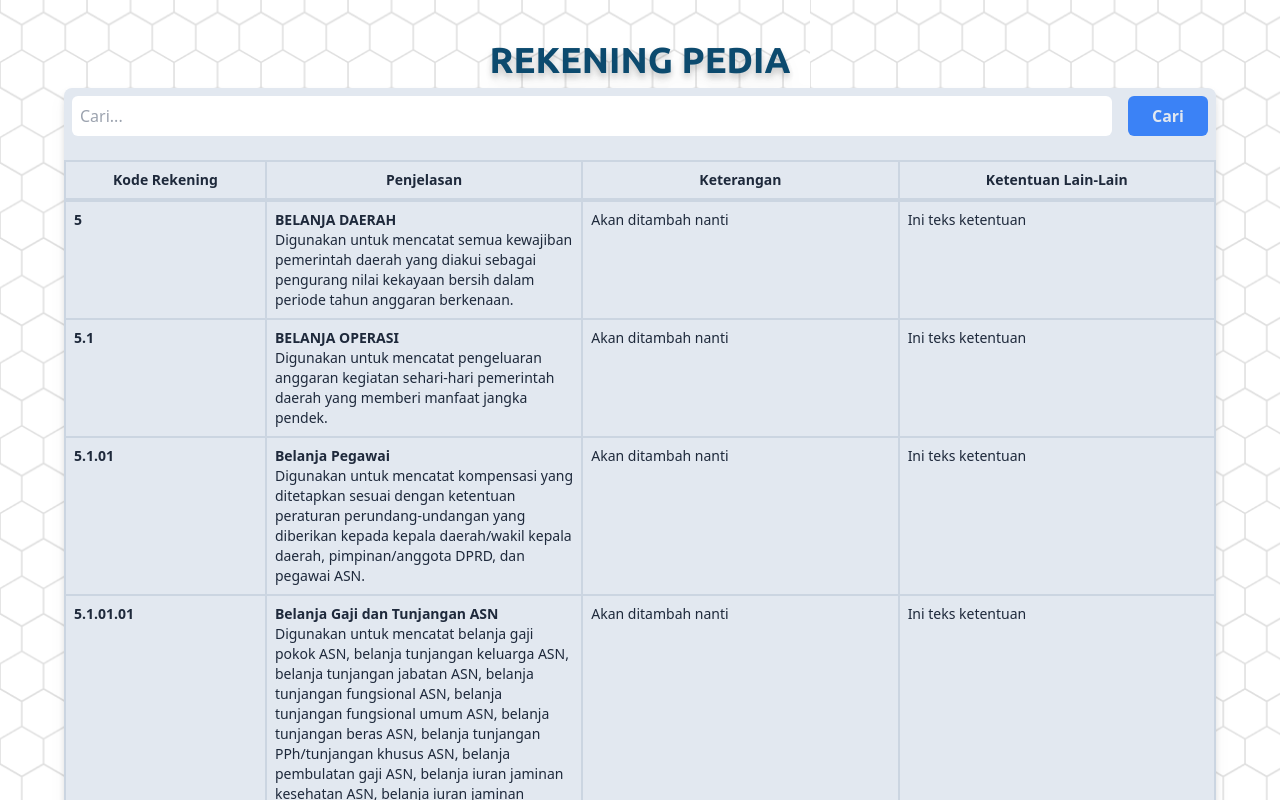
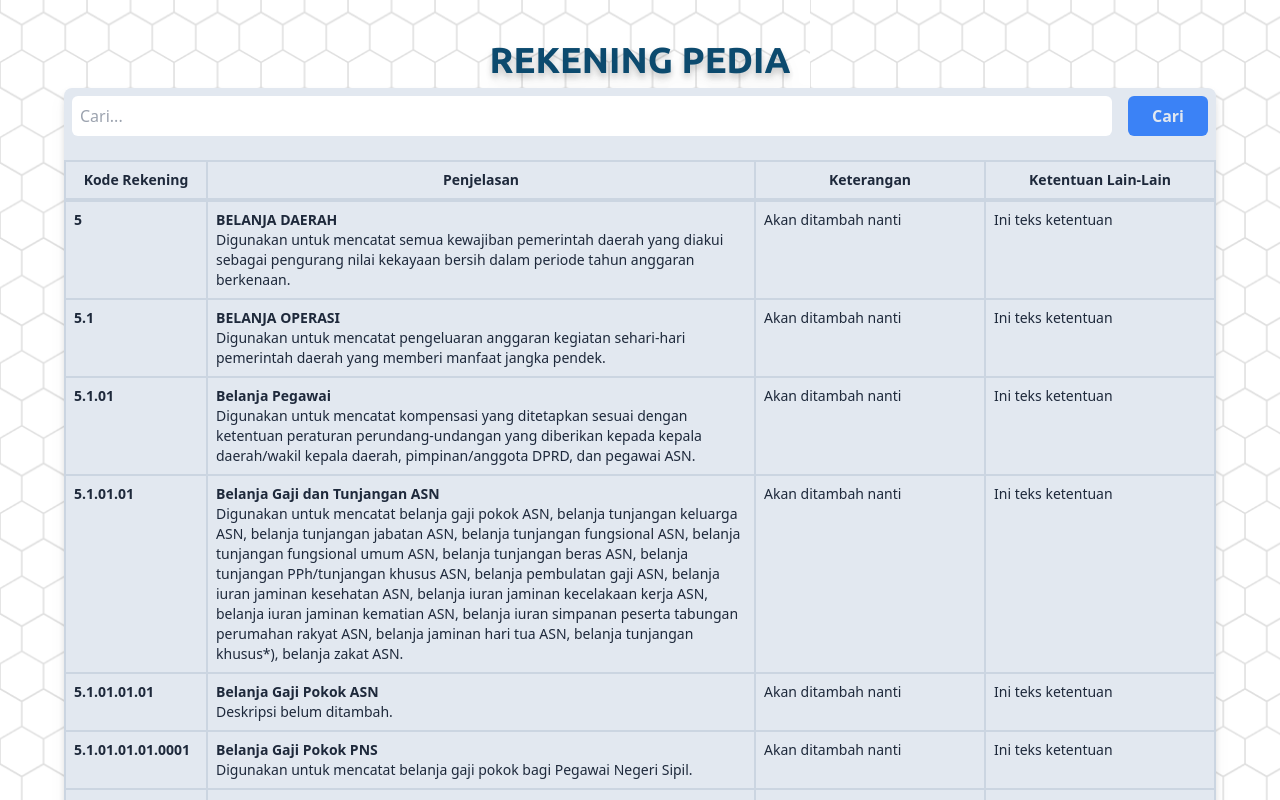
Before and after one commit to Bidang-Anggaran/kb-bakeuda, a React (Vite) app: page / in a window 1280 px wide. Shown: the top 800 px of the page. Built offline with nearby package versions, Linux system fonts and the light colour scheme.

Commit message:
fix: changed cell width

```diff
--- a/src/components/ItemsList.jsx
+++ b/src/components/ItemsList.jsx
@@ -45,12 +45,12 @@ const ItemsList = () => {
         ) : null}
         {currentData.map((e) => (
           <div key={e.kode} className="flex">
-            <div className="min-w-36 flex-[2] border-x-2 border-slate-300">
+            <div className="min-w-36 flex-[1] border-x-2 border-slate-300">
               <h2 className="font-bold  text-sm p-2">
                 {formatString(e.kode)}
               </h2>
             </div>
-            <div className="p-2 flex-[3] min-w-40 border-r-2 border-slate-300">
+            <div className="p-2 flex-[5] min-w-40 border-r-2 border-slate-300">
               <h3 className="font-bold text-sm ">{e.nama}</h3>
               {e.deskripsi == "" ? (
                 <p className="text-sm">Deskripsi belum ditambah.</p>
@@ -58,11 +58,11 @@ const ItemsList = () => {
                 <ReadMore>{e.deskripsi}</ReadMore>
               )}
             </div>
-            <p className="p-2 flex-[3] text-sm min-w-40 border-r-2 border-slate-300">
+            <p className="p-2 flex-[2] text-sm min-w-40 border-r-2 border-slate-300">
               {e.keterangan == "" ? "Keterangan Belum Ditambah" : e.keterangan}
             </p>
             <div
-              className="p-2 flex-[3] text-sm min-w-40 border-r-2 border-slate-300"
+              className="p-2 flex-[2] text-sm min-w-40 border-r-2 border-slate-300"
             >
               <p>
                 {e.ketentuan == "" ? "Ketentuan Belum Ditambah" : e.ketentuan}
--- a/src/components/SearchBar.jsx
+++ b/src/components/SearchBar.jsx
@@ -10,7 +10,7 @@ const SearchBar = () => {
         onSubmit={(e) => {
           e.preventDefault();
         }}
-        className="flex flex-col justify-between sticky top-0 bg-slate-200 min-w-[768px] rounded-tr-lg rounded-tl-lg"
+        className="flex flex-col justify-between sticky top-0 min-w-[768px] bg-slate-200 rounded-tr-lg rounded-tl-lg"
       >
           <div className="w-full flex px-2 py-2">
             <input
@@ -32,16 +32,16 @@ const SearchBar = () => {
           </div>
 
           <div className="flex text-center border-y-2 mt-4 border-slate-300">
-          <h2 className="font-bold flex-[2] text-sm py-2 min-w-36 border-x-2 border-slate-300">
+            <h2 className="font-bold flex-[1] text-sm py-2 min-w-36 border-x-2 border-slate-300">
               Kode Rekening
             </h2>
-          <h2 className="flex-[3] px-2 font-bold text-sm py-2 min-w-40 border-r-2 border-slate-300">
+            <h2 className="flex-[5] px-2 font-bold text-sm py-2 min-w-40 border-r-2 border-slate-300">
               Penjelasan
             </h2>
-          <h2 className="flex-[3] px-2 font-bold text-sm py-2 min-w-40 border-r-2 border-slate-300">
+            <h2 className="flex-[2] px-2 font-bold text-sm py-2 min-w-40 border-r-2 border-slate-300">
               Keterangan
             </h2>
-          <h2 className="flex-[3] px-2 font-bold text-sm py-2 min-w-40 border-r-2 border-slate-300">
+            <h2 className="flex-[2] px-2 font-bold text-sm py-2 min-w-40 border-r-2 border-slate-300">
               Ketentuan Lain-Lain
             </h2>
           </div>
```
Also changed, not shown: src/App.jsx (+5 -5 lines). Lines whose indentation alone changed are shown as unchanged.
